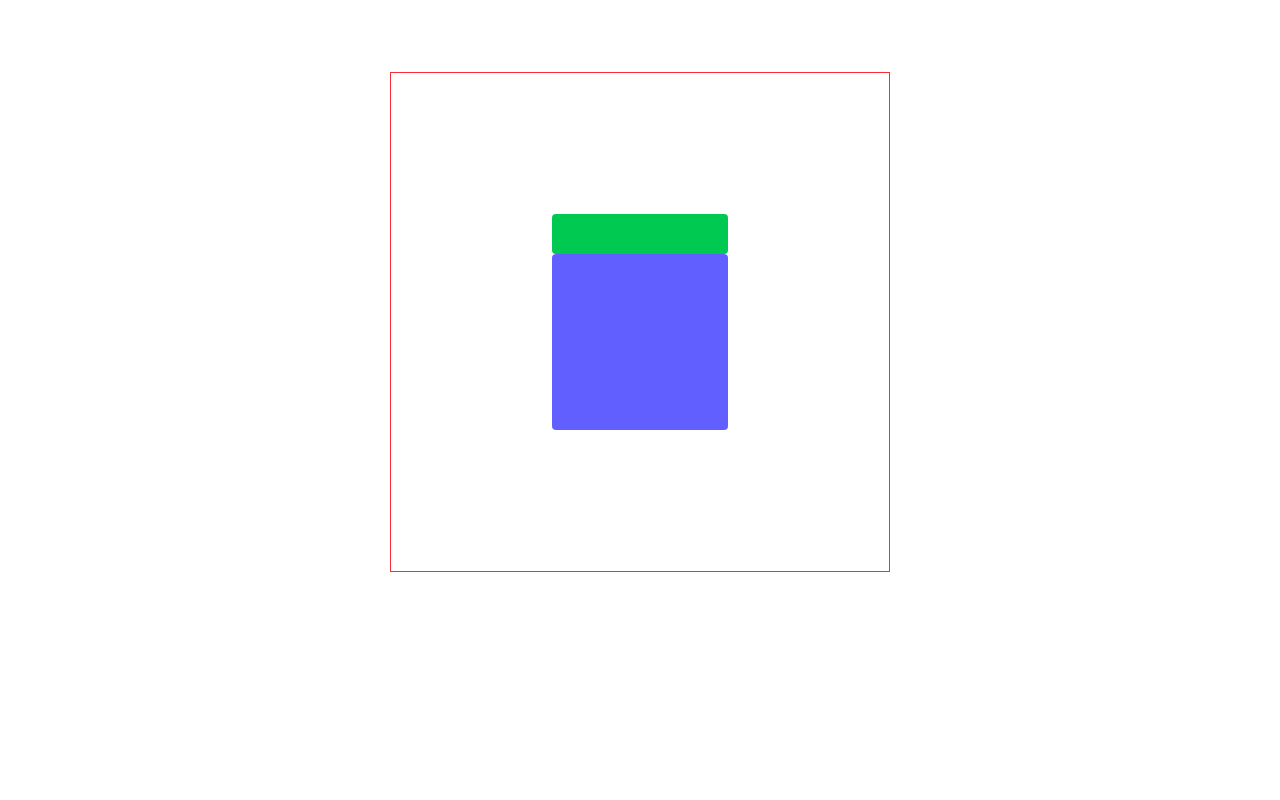
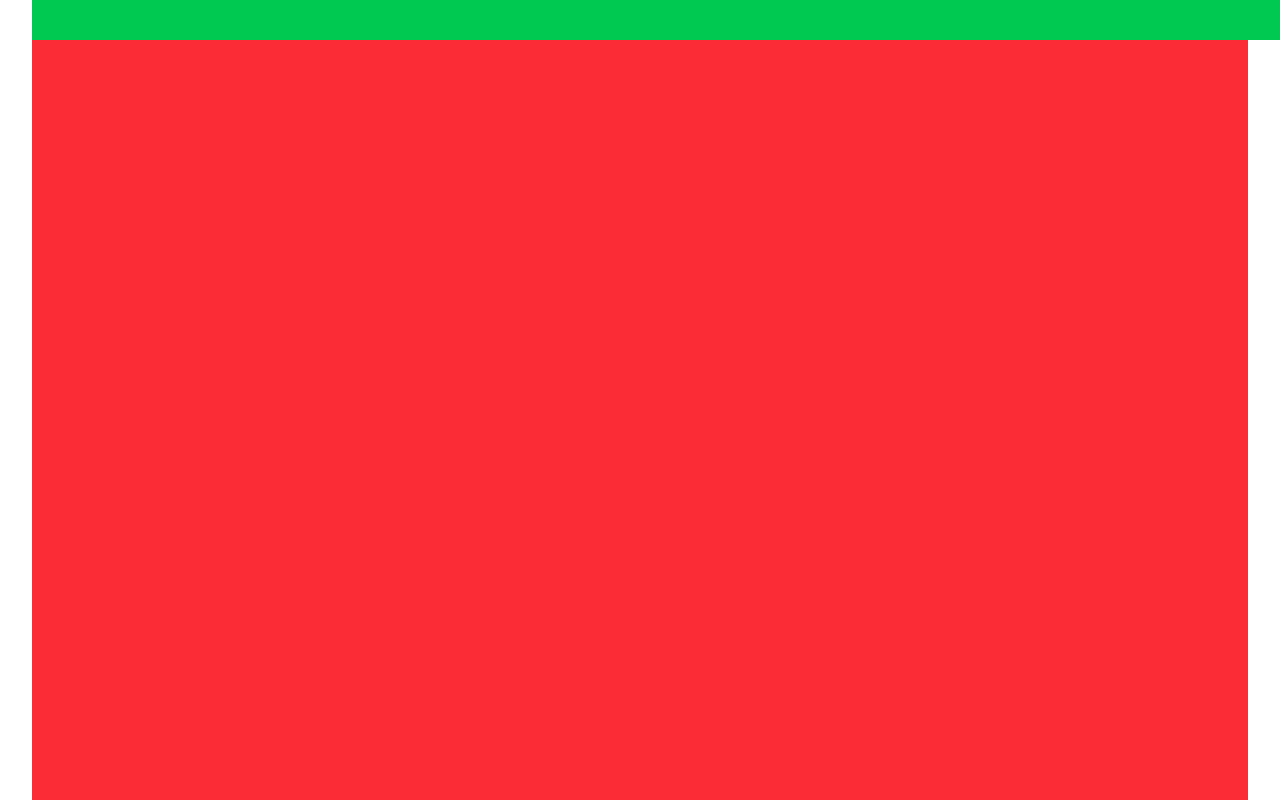
Before and after one commit to monirdewan/framer-motion-basics, a React (Vite) app: page / in a window 1280 px wide. Shown: the top 800 px of the page. Built offline with nearby package versions, Linux system fonts and the light colour scheme.

Commit message:
Lesson Eleven and Twelve done

```diff
--- a/src/App.jsx
+++ b/src/App.jsx
@@ -1,6 +1,7 @@
 
 import './App.css'
 import LessonEight from './pages/LessonEight'
+import LessonEleven from './pages/LessonEleven'
 import LessonFive from './pages/LessonFive'
 import LessonFour from './pages/LessonFour'
 import LessonNine from './pages/LessonNine'
@@ -10,6 +11,7 @@ import LessonSeven from './pages/LessonSeven'
 import LessonSix from './pages/lessonSix'
 import LessonTen from './pages/LessonTen'
 import LessonThree from './pages/LessonThree'
+import LessonTwelve from './pages/LessonTwelve'
 import LessonTwo from './pages/LessonTwo'
 
 function App() {
@@ -25,7 +27,9 @@ function App() {
       {/* <LessonSeven></LessonSeven> */}
       {/* <LessonEight></LessonEight> */}
       {/* <LessonNine></LessonNine> */}
-      <LessonTen></LessonTen>
+      {/* <LessonTen></LessonTen> */}
+      {/* <LessonEleven></LessonEleven> */}
+      <LessonTwelve></LessonTwelve>
     </>
   )
 }
--- /dev/null
+++ b/src/pages/LessonEleven.jsx
@@ -0,0 +1,20 @@
+import React from 'react';
+// eslint-disable-next-line no-unused-vars
+import { motion, useMotionValue, useTransform } from 'motion/react';
+
+const LessonEleven = () => {
+    const x= useMotionValue(0)
+    const opacity = useTransform(x,[0,100], [1,0])
+    return (
+        <div className='size-[500px] border border-red-500 flex justify-center items-center flex-col mx-auto'  >
+            <motion.dev className="size-44 bg-indigo-500 rounded flex justify-center items-center"
+            style={{x, opacity}}
+            drag="x"
+            >
+
+            </motion.dev>
+        </div>
+    );
+};
+
+export default LessonEleven;
--- /dev/null
+++ b/src/pages/LessonTwelve.jsx
@@ -0,0 +1,23 @@
+// eslint-disable-next-line no-unused-vars
+import { useMotionValueEvent, useScroll, motion } from 'motion/react';
+const LessonTwelve = () => {
+    const {scrollY, scrollYProgress} = useScroll();
+    useMotionValueEvent(scrollY, "change", (e)=>{
+        console.log("Scroll Y",e)
+    })
+    useMotionValueEvent(scrollYProgress, 'change', (e) =>{
+        console.log("Progress",e)
+    })
+    return (
+       <>
+       <motion.div className='h-10 w-full fixed top-0 bg-green-500'
+       style={{scaleX:scrollYProgress}}
+       ></motion.div>
+        <div className='bg-red-500 h-[300vh]'>
+
+        </div>
+       </>
+    );
+};
+
+export default LessonTwelve;
```
